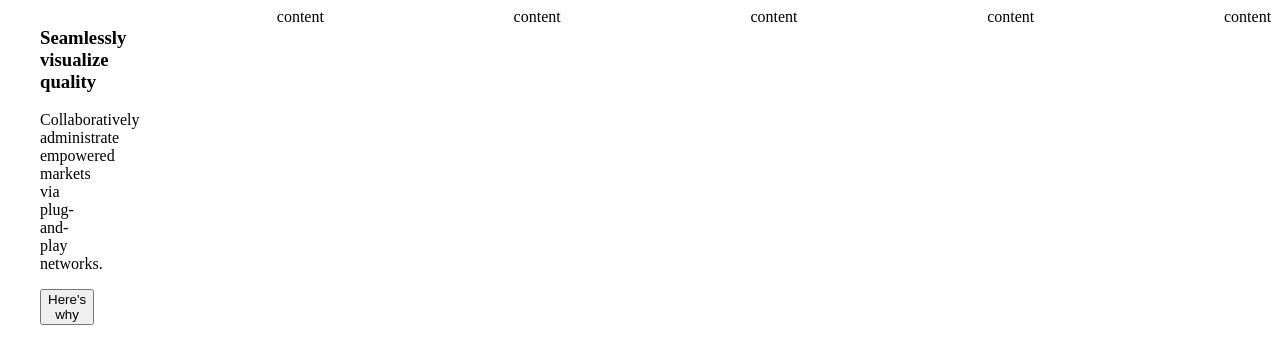
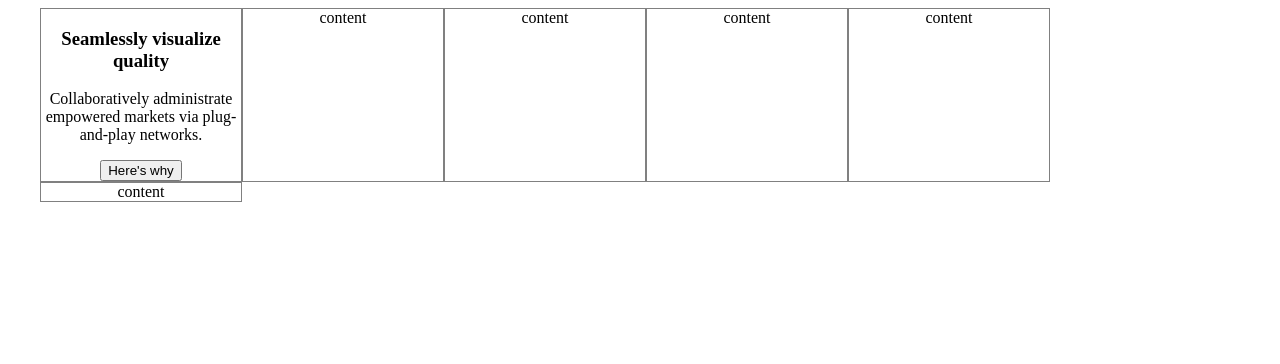
Before and after one commit to raelalves182/Rael, a plain HTML site: page Projeto-1/index.html in a window 1280 px wide. Drawn offline with Linux system fonts and the light colour scheme.

Commit message:
cards css

```diff
--- a/Projeto-1/styles.css
+++ b/Projeto-1/styles.css
@@ -7,9 +7,10 @@
 .cards {
   display: flex;
   flex-wrap: wrap;
-  justify-content: space-between;
+  align-items: stretch;
 }
 
 .card {
-  max-width: 1rem;
+  flex: 0 1 200px;
+  border: 1px solid #808080;
 }
```
